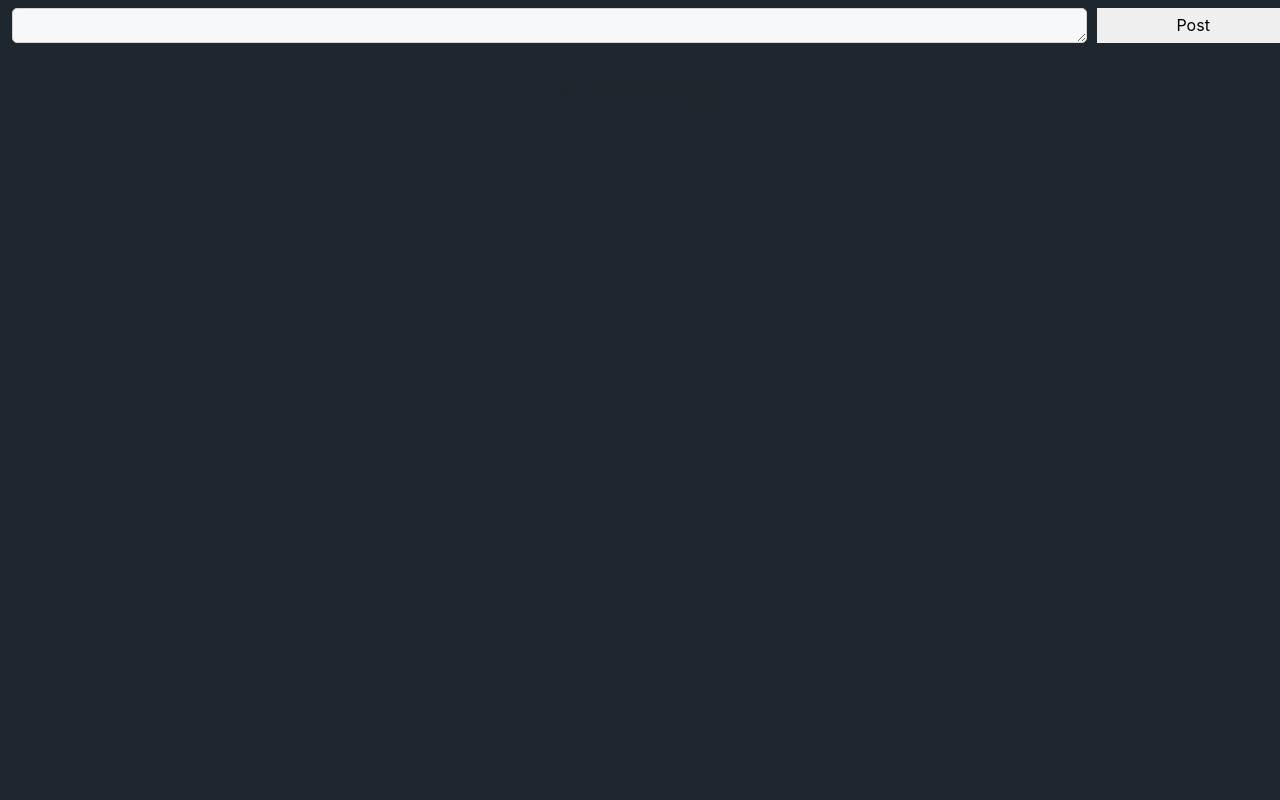
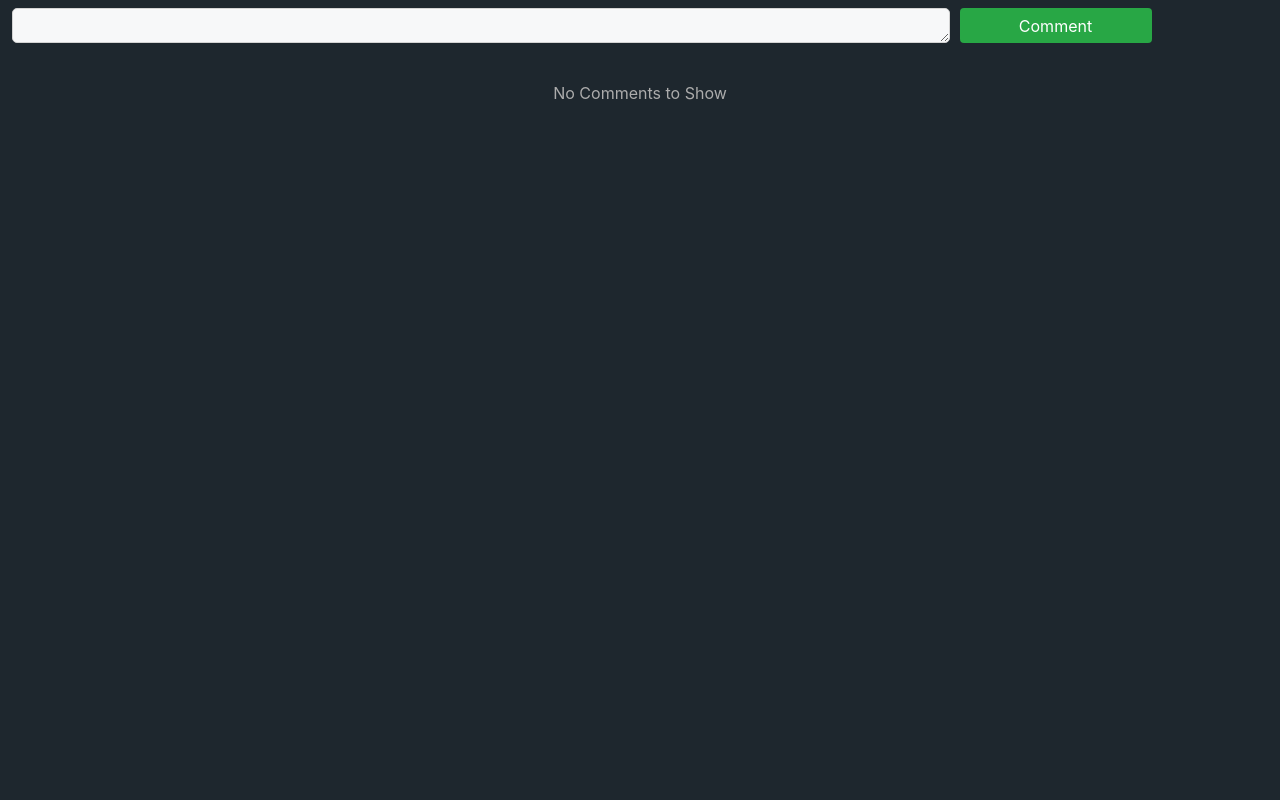
Before and after one commit to Jerling1989/Echo-Chamber, a PHP site: page /comment_frame.php in a window 1280 px wide. Run offline with PHP 8.4, Linux system fonts and the light colour scheme; the visitor is signed in with stand-in values (Sample User, id 1); data that the repository does not hold is empty.

Commit message:
new comment_frame

```diff
--- a/comment_frame.php
+++ b/comment_frame.php
@@ -27,6 +27,8 @@
 <head>
 	<!-- PAGE TITLE -->
 	<title></title>
+	<!-- MOBILE VIEWPORT -->
+  <meta name="viewport" content="width=device-width, initial-scale=1" />
 	<!-- RESET CSS LINK -->
   <link rel="stylesheet" type="text/css" href="assets/css/reset.css" />
   <!-- BOOTSTRAP CSS LINK -->
@@ -39,10 +41,8 @@
 	<style type="text/css">
 		* {
 			font-size: 12px;
-			font-family: Arial, Helvitica, Sans-serif;
 		}
 	</style>
-
 
 	<script>
 		// CREATE TOGGLE FUNCTION
@@ -59,6 +59,7 @@
 			}
 		}
 	</script>
+
 
 	<?php
 
@@ -112,20 +113,20 @@
 					array_push($notified_users, $row['posted_by']);
 				}
 			}
-
 			// SUCCESSFUL COMMENT POST MESSAGE
-			echo '<p>Comment Posted!</p>';
+			echo '<p class="comment-grey" id="comment-posted">Comment Posted!</p>';
 		}
-
 	?>
 
 	<!-- COMMENT FORM -->
-	<form action="comment_frame.php?post_id=<?php echo $post_id; ?>" id="comment_form" name="postComment<?php echo $post_id; ?>" method="POST">
-		<!-- COMMENT TEXTAREA -->
-		<textarea name="post_body"></textarea>
-		<!-- COMMENT SUBMIT -->
-		<input type="submit" name="postComment<?php echo $post_id; ?>" value="Post" />
-	</form>
+	<div class="row col-md-12">
+		<form action="comment_frame.php?post_id=<?php echo $post_id; ?>" id="comment_form" name="postComment<?php echo $post_id; ?>" method="POST">
+			<!-- COMMENT TEXTAREA -->
+			<textarea class="col-lg-9" name="post_body"></textarea>
+			<!-- COMMENT SUBMIT -->
+			<input class="col-lg-3 btn btn-success" type="submit" name="postComment<?php echo $post_id; ?>" value="Comment" />
+		</form>
+	</div>
 	<!-- END COMMENT FORM -->
 
 
@@ -147,7 +148,6 @@
 				$posted_by = $comment['posted_by'];
 				$date_added = $comment['date_added'];
 				$removed = $comment['removed'];
-
 
 				// CURRENT TIME
 				$date_time_now = date('Y-m-d H:i:s');
@@ -210,12 +210,10 @@
 					}
 				} // END IF ELSE
 
-
 				// CREATE NEW USER OBJECT FOR USER THAT POSTED COMMENT
 				$user_obj = new User($connection, $posted_by);
 
 				?>
-
 				<!-- COMMENT SECTION DIV -->
 				<div class="comment_section">
 					<!-- LINK AND PROFILE PIC OF COMMENT AUTHOR -->
@@ -227,44 +225,20 @@
 						<b><?php echo $user_obj->getUsername(); ?></b>
 					</a>
 					<!-- COMMENT TIMESTAMP AND COMMENT MESSAGE -->
-					&nbsp;&nbsp;&nbsp;&nbsp; <?php echo $time_message . "<br />" . $comment_body; ?>
+					&nbsp;&nbsp;&nbsp;&nbsp; <?php echo "<span class='comment-grey'>".$time_message."</span><br /><span class='comment-body'>".$comment_body."</span>"; ?>
 					<hr />
 				</div>
 				<!-- END COMMENT SECTION DIV -->
-
 				<?php
-
 			} // END WHILE
 
-			echo '<center>No More Comments<br /><br /></center>';
-
-
+			echo '<center><span class="comment-grey">No More Comments</span><br /><br /></center>';
 			// MESSAGE IN COMMENT DIV WITH NO COMMENTS
 		} else {
-			echo '<center><br /><br />No Comments to Show</center>';
+			echo '<center><br /><br /><span class="comment-grey">No Comments to Show</span></center>';
 		}
 
 	?>
 
-
-
-
-
-
-
-
-
-
-
-
-
-
-
-
-
-
-
-
-
 </body>
 </html>
```
